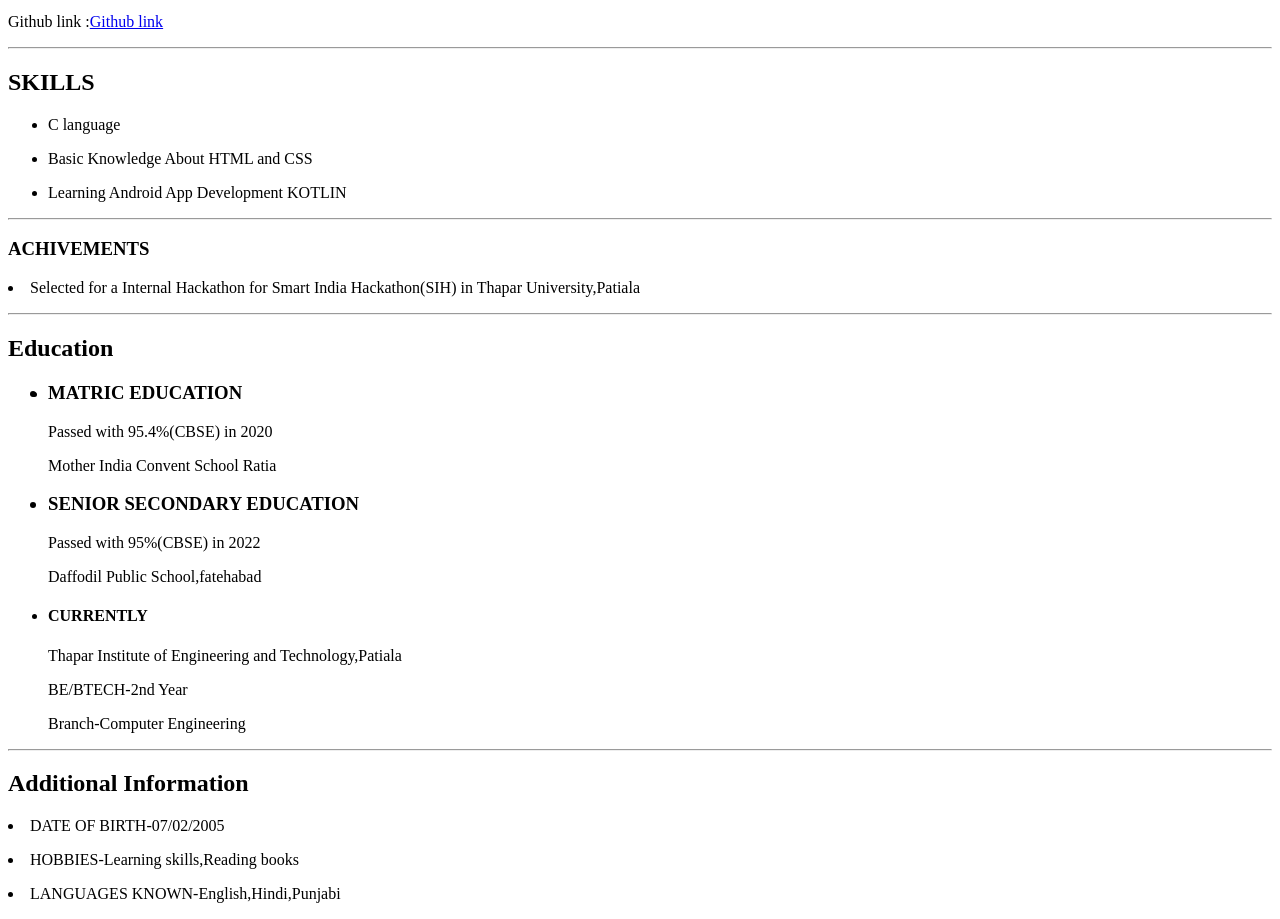
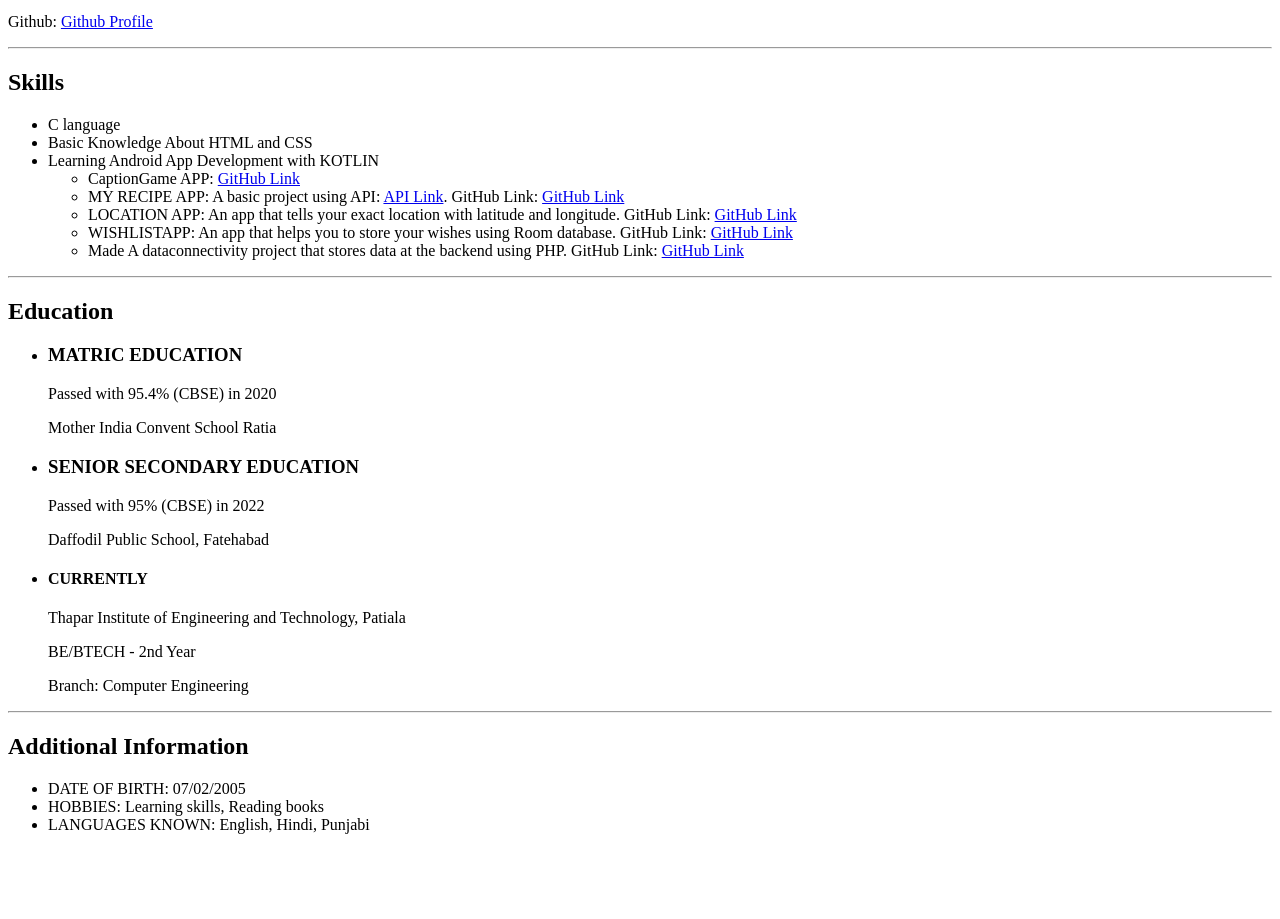
Before and after one commit to gautam070205/myPortfolio, a plain HTML site: page index.html in a window 1280 px wide. Shown: the part 428-1347 px from the top of the page. After the commit the page ends 1278 px from the top, so only its background shows below. Drawn offline with Linux system fonts and the light colour scheme.

Commit message:
Update index.html

```diff
--- a/index.html
+++ b/index.html
@@ -8,78 +8,64 @@
 <body>
     <img src="myphoto.jpg" alt="MYimage" height="250">
     <section id="contact">
-       <hr> <h1>GAUTAM JAIN</hr>
-
-        </h1>
+        <hr>
+        <h1>GAUTAM JAIN</h1>
         <p>Email: jaing7424@gmail.com</p>
         <p>Phone: +91 9518613006</p>
-        <p>LinkedIn: <a href="https://www.linkedin.com/in/gautam-jain-736b04292?utm_source=share&utm_campaign=share_via&utm_content=profile&utm_medium=android_app"target="_main">LinkedIn Profile</a></p>
-        <P>
-            Github link :<a href="https://github.com/gautam070205" target="_main">Github link</a>
-        </P>
+        <p>LinkedIn: <a href="https://www.linkedin.com/in/gautam-jain-736b04292" target="_blank">LinkedIn Profile</a></p>
+        <p>Github: <a href="https://github.com/gautam070205" target="_blank">Github Profile</a></p>
+        <hr>
     </section>
 
-  <hr>  <section id="EXPERIENCE"></hr>
+    <section id="skills">
+        <h2>Skills</h2>
+        <ul>
+            <li>C language</li>
+            <li>Basic Knowledge About HTML and CSS</li>
+            <li>Learning Android App Development with KOTLIN
+                <ul>
+                    <li>CaptionGame APP: <a href="https://github.com/gautam070205/CaptionGameproject" target="_blank">GitHub Link</a></li>
+                    <li>MY RECIPE APP: A basic project using API: <a href="https://www.themealdb.com/api.php" target="_blank">API Link</a>. GitHub Link: <a href="https://github.com/gautam070205/MyRecipeScreen" target="_blank">GitHub Link</a></li>
+                    <li>LOCATION APP: An app that tells your exact location with latitude and longitude. GitHub Link: <a href="https://github.com/gautam070205/LOCATION" target="_blank">GitHub Link</a></li>
+                    <li>WISHLISTAPP: An app that helps you to store your wishes using Room database. GitHub Link: <a href="https://github.com/gautam070205/WishListAPP" target="_blank">GitHub Link</a></li>
+                    <li>Made A dataconnectivity project that stores data at the backend using PHP. GitHub Link: <a href="https://github.com/gautam070205/databaseconnectivity" target="_blank">GitHub Link</a></li>
+                </ul>
 
+            </li>
+        </ul>
+        <hr>
     </section>
 
-    <section id="experience">
-        <h2> SKILLS</h2>
-        <ul>
-            <li>
-                <p>C language </p>
-                <li> <p>Basic Knowledge About HTML and CSS</p>
-               <li> <P>Learning Android App Development KOTLIN</P>
-                </li>
-            </ul>
-   <hr> <h3>ACHIVEMENTS</H3></hr>
-                <p>
-                   <li>
-                        Selected for a Internal Hackathon for Smart India Hackathon(SIH) in Thapar University,Patiala
-                    </li>
-                </p>
-
-            <!-- Add more work experience items as needed -->
-        </ul>
-    </section>
-
-  <hr> <section id="education"></hr>
+    <section id="education">
         <h2>Education</h2>
         <ul>
             <li>
-                <h3>
-                    <LI>
-                     MATRIC EDUCATION
-                    </LI>
-                </h3>
-                 <P>Passed with 95.4%(CBSE) in 2020</P>
-                 <P>Mother India Convent School Ratia</P>
-
-
-                 <h3>
-                    <LI>
-                    SENIOR SECONDARY EDUCATION
-                    </LI>
-                </h3>
-                 <P>Passed with 95%(CBSE) in 2022</P>
-                 <P>Daffodil Public School,fatehabad </P>
-                 <h4>
-                   <li> CURRENTLY</li></h4>
-                 <P>Thapar Institute of Engineering and Technology,Patiala</P>
-                 <p>BE/BTECH-2nd Year</p>
-                 <p>Branch-Computer Engineering</p>
+                <h3>MATRIC EDUCATION</h3>
+                <p>Passed with 95.4% (CBSE) in 2020</p>
+                <p>Mother India Convent School Ratia</p>
             </li>
-            </ul>
-    <hr> <h1>Additional Information</h1> </hr>
-          <P> <LI>DATE OF BIRTH-07/02/2005</LI></P>
-          <P> <LI>HOBBIES-Learning skills,Reading books</LI></P>
-          <P> <LI>LANGUAGES KNOWN-English,Hindi,Punjabi</LI></P>
-          <!-- <img src="/Image.jpg" alt="/" width="200" height="200"> -->
-
-
-            <!-- Add more education items as needed -->
-
+            <li>
+                <h3>SENIOR SECONDARY EDUCATION</h3>
+                <p>Passed with 95% (CBSE) in 2022</p>
+                <p>Daffodil Public School, Fatehabad</p>
+            </li>
+            <li>
+                <h4>CURRENTLY</h4>
+                <p>Thapar Institute of Engineering and Technology, Patiala</p>
+                <p>BE/BTECH - 2nd Year</p>
+                <p>Branch: Computer Engineering</p>
+            </li>
+        </ul>
+        <hr>
     </section>
 
+    <section id="additional-info">
+        <h2>Additional Information</h2>
+        <ul>
+            <li>DATE OF BIRTH: 07/02/2005</li>
+            <li>HOBBIES: Learning skills, Reading books</li>
+            <li>LANGUAGES KNOWN: English, Hindi, Punjabi</li>
+        </ul>
+    </section>
 </body>
 </html>
```
